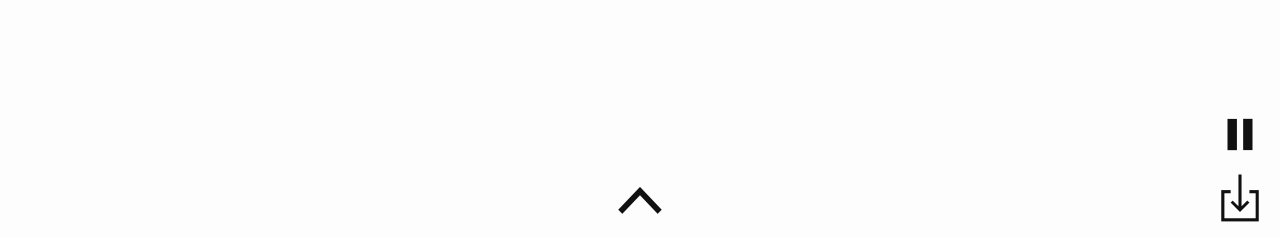
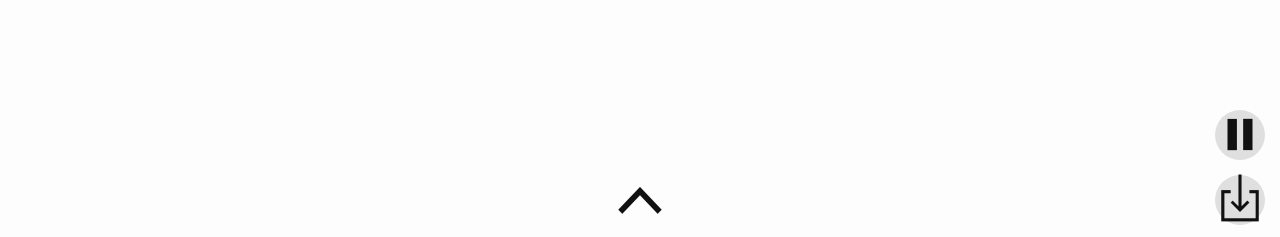
Before and after one commit to hovanter/footsteps, a Jekyll site: the page built from footsteps/index.html, in a window 1280 px wide. Shown: the part 660-897 px from the top of the page. Built offline with Jekyll 4.4.1, drawn with Linux system fonts in a browser that asks for light colours.

```diff
--- a/footsteps/_includes/footer.html
+++ b/footsteps/_includes/footer.html
@@ -1,6 +1,10 @@
 <div class="actions">
-  <div class="footstep-button icon icon-pause" id="recording-icon"></div>
-  <div class="footstep-button icon icon-download"></div>
+	<div class="action-container" id="recording-icon">
+	  <div class="footstep-button icon icon-pause"></div>
+	</div>
+	<div class="action-container">
+  		<div class="footstep-button icon icon-download"></div>
+  	</div>
 </div>
 <div class="filter-container">
   <div style="width: 50px; height: 50px" class="filter-subcontainer">
--- a/footsteps/_includes/head.html
+++ b/footsteps/_includes/head.html
@@ -21,7 +21,7 @@
     <link rel="alternate" type="application/rss+xml" title="{{ site.title }}" href="{{ "/feed.xml" | prepend: site.baseurl | prepend: site.url }}">
 
     <link rel="stylesheet" type="text/css" href="lib/slick-1.5.9/slick/slick.css"/>
-    <link rel="stylesheet" type="text/css" href="lib/slick-1.5.9/slick/slick-theme.css"/>
+<!--<link rel="stylesheet" type="text/css" href="lib/slick-1.5.9/slick/slick-theme.css"/> -->
 
 
 <!-- <link rel="stylesheet" href="lib/owl.carousel/owl-carousel/owl.carousel.css"> -->
--- a/footsteps/css/main.scss
+++ b/footsteps/css/main.scss
@@ -29,6 +29,8 @@
 $on-laptop:        800px;
 
 $filter-menu-color: #dfdfdf;
+
+$action-button-color: #dfdfdf;
 
 // Use media queries like this:
 // @include media-query($on-palm) {
@@ -147,6 +149,13 @@
 	text-align: center;
 }
 
+.action-container {
+	background-color: $action-button-color;
+	border-radius: 50%;
+	width: 50px;
+	height: 50px;
+}
+
 /**** MODIFY RATCHET ****/
 
 .toggle {
--- a/footsteps/js/main.js
+++ b/footsteps/js/main.js
@@ -23,4 +23,12 @@
 
   $('.slide-group').slick();
   $('.slide-group button').remove();
+
+  $('#recording-icon').click(function() {
+  	if($('.filter-bar').hasClass('slide-up')) {
+
+  	} else {
+
+  	}
+  });
 });
```
